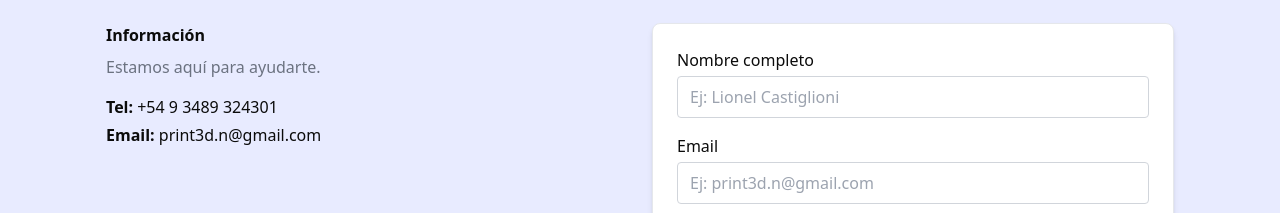
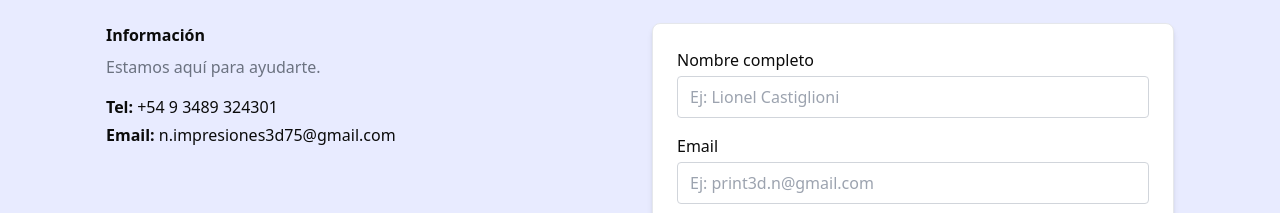
Before and after one commit to lionelc39/print3dn, a React (Vite) app: page / in a window 1280 px wide. Shown: the part 1760-1973 px from the top of the page. Built offline with nearby package versions, Linux system fonts and the light colour scheme.

Commit message:
Update Printing3DWebsite.jsx

```diff
--- a/src/Printing3DWebsite.jsx
+++ b/src/Printing3DWebsite.jsx
@@ -19,7 +19,7 @@ const Printing3DWebsite = () => {
     heroSubtitle:
       "Transformamos tus ideas en realidad con nuestra tecnología de impresión 3D profesional",
     phone: "+54 9 3489 324301",
-    email: "print3d.n@gmail.com",
+    email: "n.impresiones3d75@gmail.com",
     serviceTitles: { prototipado: "Prototipado Rápido" },
     serviceDescriptions: {
       prototipado:
```
